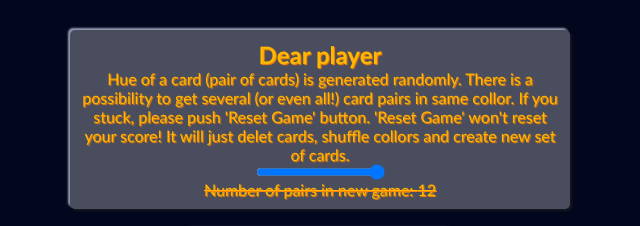
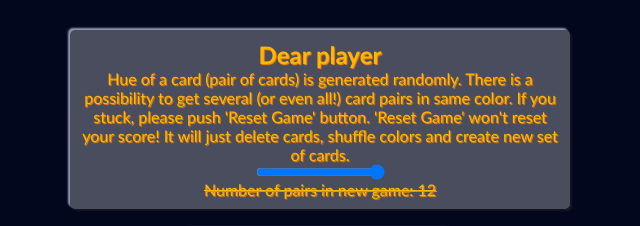
Before and after one commit to Kanuty/MemoryGame, a plain HTML site: page MemoryGameJS/MainAppCatalog/index.html in a window 1280 px wide. Shown: the top 226 px of the page, 320-960 px from the left. Drawn offline with Linux system fonts and the light colour scheme.

Commit message:
ExemplaryGameplay
In 'slow motion' because - Screen To Gif - is good but not best screen capturing software.

```diff
--- a/MemoryGameJS/MainAppCatalog/index.html
+++ b/MemoryGameJS/MainAppCatalog/index.html
@@ -17,7 +17,6 @@
       <button class="gameNavigationButton" id="gamePanel-reset">Reset Game</button>
     </div>
   </header>
-  <!-- Need formore descriptives class names -->
     <div class="mainWrapper">
         <div class="displayInformationField">
           <h2>
@@ -26,8 +25,8 @@
           <p>
             Hue of a card (pair of cards) is generated randomly.
             There is a possibility to get several (or even all!)
-            card pairs in same collor. If you stuck, please push 'Reset Game' button.
-            'Reset Game' won't reset your score! It will just delet cards, shuffle collors and create new set of cards.
+            card pairs in same color. If you stuck, please push 'Reset Game' button.
+            'Reset Game' won't reset your score! It will just delete cards, shuffle colors and create new set of cards.
           </p>
           <input type="range" min="4" max="12" value="12" class="slider" id="NumberOfPairs">
           <p class="textDisabled">Number of pairs in new game: <span id="nextGamePairsDisplayer"></span></p>
```
Also changed, not shown: MemoryGameJS/MainAppCatalog/files/todo_done.txt, 1 other file.
